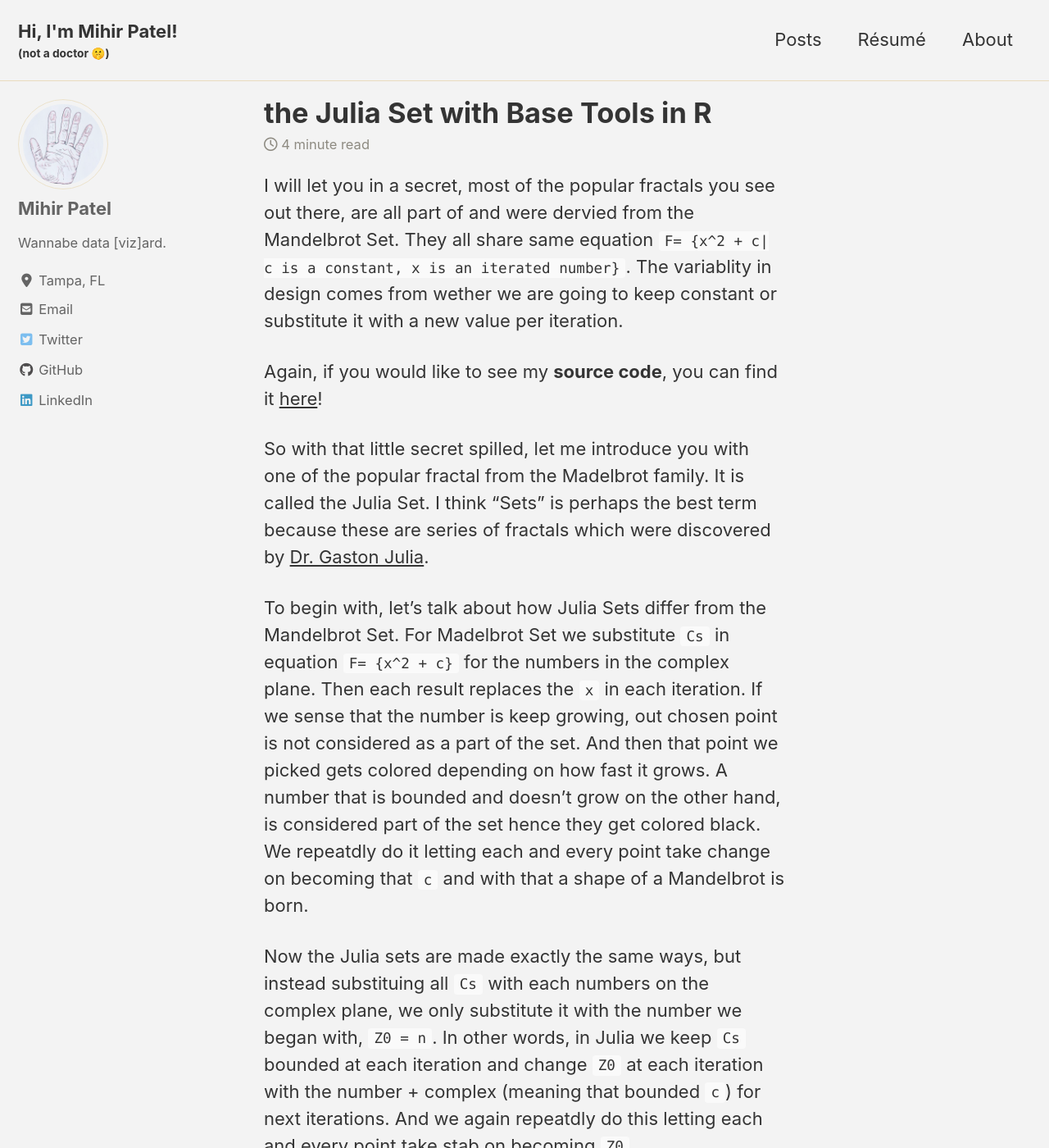
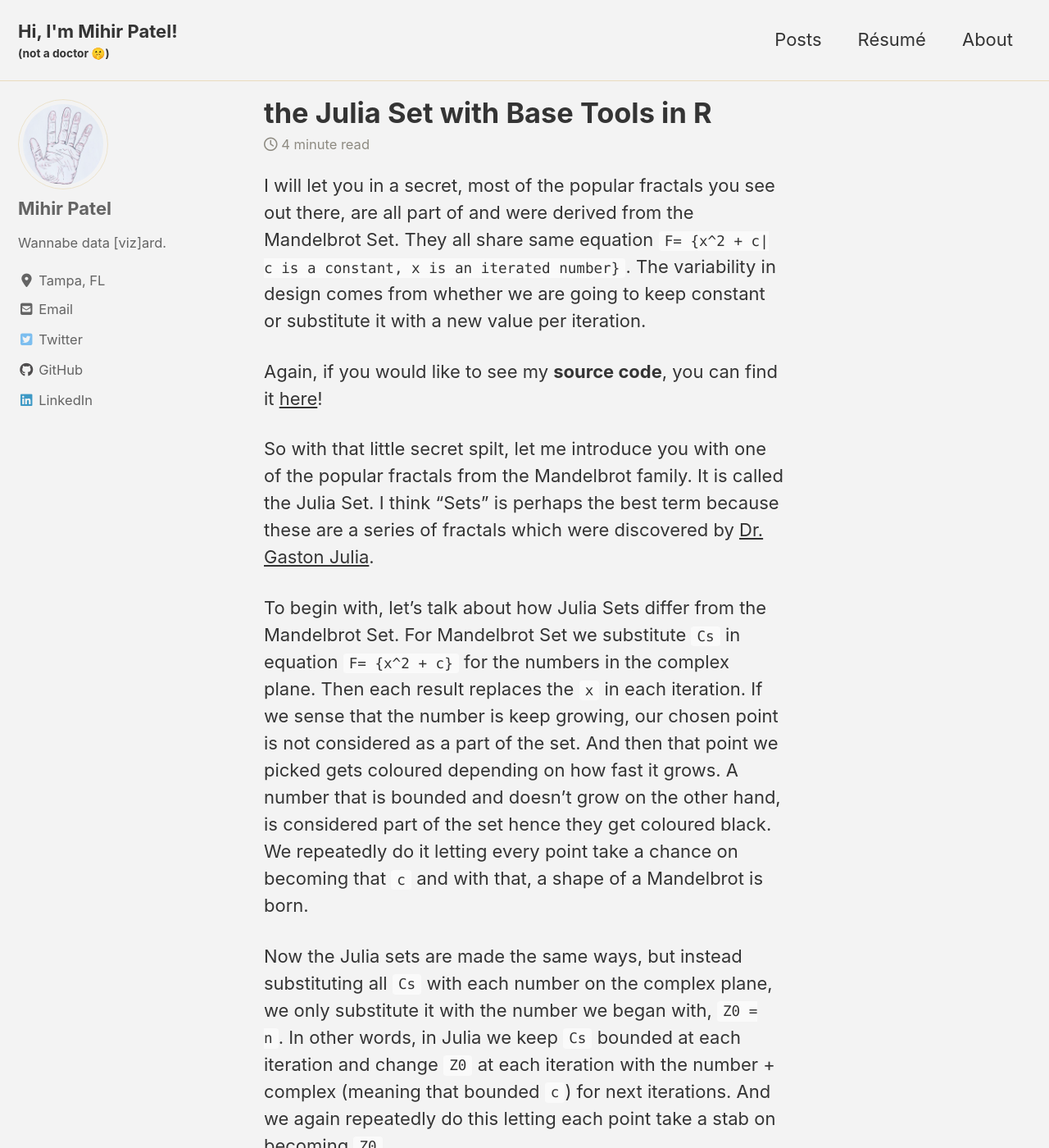
Before and after one commit to mihirp161/mihirp161.github.io, a Jekyll site: the page built from _posts/2020-02-08-julia.md, in a window 1280 px wide and 1400 px high. Shown: the whole window at 82% size. Built offline with Jekyll 4.4.1, drawn with Linux system fonts in a browser that asks for light colours; cached includes are drawn as plain includes; nearby versions of some CDN libraries; some of the changed text lies outside the part shown.

Commit message:
Update 2020-02-08-julia.md

````diff
--- a/_posts/2020-02-08-julia.md
+++ b/_posts/2020-02-08-julia.md
@@ -6,16 +6,15 @@ header:
 excerpt: "Complex Numbers, Linear Algebra, Julia Set, Fractal"
 mathjax: "true"
 ---
-I will let you in a secret, most of the popular fractals you see out there, are all part of and were dervied from the Mandelbrot Set. They all share same equation `F= {x^2 + c| c is a constant, x is an iterated number}`. The variablity in design comes from wether we are going to keep constant or substitute it with a new value per iteration.
+I will let you in a secret, most of the popular fractals you see out there, are all part of and were derived from the Mandelbrot Set. They all share same equation `F= {x^2 + c| c is a constant, x is an iterated number}`. The variability in design comes from whether we are going to keep constant or substitute it with a new value per iteration.
 
 Again, if you would like to see my **source code**, you can find it [here](https://github.com/ToadHanks/julia_fractal_R)!
 
-So with that little secret spilled, let me introduce you with one of the popular fractal from the Madelbrot family. It is called the Julia Set. I think "Sets" is perhaps the best term because these are series of fractals which were discovered by [Dr. Gaston Julia](https://en.wikipedia.org/wiki/Gaston_Julia).
+So with that little secret spilt, let me introduce you with one of the popular fractals from the Mandelbrot family. It is called the Julia Set. I think "Sets" is perhaps the best term because these are a series of fractals which were discovered by [Dr. Gaston Julia](https://en.wikipedia.org/wiki/Gaston_Julia).
 
-To begin with, let's talk about how Julia Sets differ from the Mandelbrot Set. For Madelbrot Set we substitute `Cs` in equation `F= {x^2 + c}` for the numbers in the complex plane. Then each result replaces the `x` in each iteration. If we sense that the number is keep growing, out chosen point is not considered as a part of the set. And then that point we picked gets colored depending on
-how fast it grows. A number that is bounded and doesn't grow on the other hand, is considered part of the set hence they get colored black. We repeatdly do it letting each and every point take change on becoming that `c` and with that a shape of a Mandelbrot is born.
+To begin with, let's talk about how Julia Sets differ from the Mandelbrot Set. For Mandelbrot Set we substitute `Cs` in equation `F= {x^2 + c}` for the numbers in the complex plane. Then each result replaces the `x` in each iteration. If we sense that the number is keep growing, our chosen point is not considered as a part of the set. And then that point we picked gets coloured depending on how fast it grows. A number that is bounded and doesn't grow on the other hand, is considered part of the set hence they get coloured black. We repeatedly do it letting every point take a chance on becoming that `c` and with that, a shape of a Mandelbrot is born.
 
-Now the Julia sets are made exactly the same ways, but instead substituing all `Cs` with each numbers on the complex plane, we only substitute it with the number we began with, `Z0 = n`. In other words, in Julia we keep `Cs` bounded at each iteration and change `Z0` at each iteration with the number + complex (meaning that bounded `c`) for next iterations. And we again repeatdly do this letting each and every point take stab on becoming `Z0`.
+Now the Julia sets are made the same ways, but instead substituting all `Cs` with each number on the complex plane, we only substitute it with the number we began with, `Z0 = n`. In other words, in Julia we keep `Cs` bounded at each iteration and change `Z0` at each iteration with the number + complex (meaning that bounded `c`) for next iterations. And we again repeatedly do this letting each point take a stab on becoming `Z0`.
 
 See through my R code here-
 
@@ -44,7 +43,6 @@ for(x in steps) {
 
       #This distance limit specific
       while(n < max_iteration & distance<4) {
-
         newx <- x1^2 - y1^2 + a
         newy <- 2 * x1 * y1 + b
         distance <- newx^2 + newy^2
@@ -68,20 +66,18 @@ for(x in steps) {
   }
 }
 
-#....other code
+# plot() codes....
 ```
 
-As a result we get this with the constant `Zn= x^2 +(-0.4+(-0.6i))` -
+As a result, we get something like below with the constant `Zn= x^2 +(-0.4+(-0.6i))` -
 
    <img src="{{ site.url }}{{ site.baseurl }}/images/julia/Julia_unoptimized.png" alt="">
 
-Great thing about Julia Set fractal is that, it varies based on different values of `Cs`. For example take a look at these-
-
-If I pick `Zn= x^2 +(0+0.8i)`, then the result is this-
+The great thing about Julia Set fractal is that it varies based on different values of `Cs`. For example, take a look at these; if I pick `Zn= x^2 +(0+0.8i)`, then the result is this-
 
    <img src="{{ site.url }}{{ site.baseurl }}/images/julia/Julia_unoptimized_2.png" alt="">
 
-Similarly, if I pick `Zn= x^2 +(-0.34+ (-0.9i))` we would get something like this-
+Similarly, if I pick `Zn= x^2 +(-0.34+ (-0.9i))`, we would get something like this-
 
    <img src="{{ site.url }}{{ site.baseurl }}/images/julia/Julia_unoptimized_3.png" alt="">
 
@@ -89,13 +85,13 @@ And last but not the least, this is the result for `Zn= x^2 +(0.355+ 0.355i)` -
 
    <img src="{{ site.url }}{{ site.baseurl }}/images/julia/Julia_unoptimized_4.png" alt="">
 
-So, with all these variationa we can see that by choosing different values of `c`, vast varieties of fractals can be made. And everyone of these fractal is considered to be a Julia Set. More on, how does the Julia Sets relate to Mandelbrot Set? If you've read my [post on the Madelbrot Set](https://toadhanks.github.io/mandelbrot/), you would see that  each end points of black region is a different value of `c` and essentially, that means that we can take those different end points and use them to generate a new Julia Set.
+So, with all these variations we can see that by choosing different values of `c`, vast varieties of fractals can be made. And every one of these fractals is considered to be a Julia Set. More on, how does the Julia Sets relate to Mandelbrot Set? If you've read my [post on the Mandelbrot Set](https://toadhanks.github.io/mandelbrot/), you would see that each endpoint of black region is a different value of `c` and essentially, that means that we can take those different endpoints and use them to generate a new Julia Set.
 
-What I am trying to say is, the very shape (and EVERY shape) of Julia set is depicted in the Mandelbrot Set in some ways in Mandelbrot's end point. Both are part of same family, and Julia sets are inter-related to Mandelbrot Set even though they both look different. Metaphorically, this phenomena is akin to nature of the reality....maybe things are more interconnected than they may appear to be, smaller things being intertwined what fundamentally exists as a larger hole.
+What I am trying to say is, the very shape (and EVERY shape) of Julia set is depicted in the Mandelbrot Set in some ways in Mandelbrot's endpoint. Both are part of the same family, and Julia sets are inter-related to Mandelbrot Set even though they both look different. Metaphorically, this phenomena is akin to nature of the reality....maybe things are more interconnected than they may appear to be, smaller things being intertwined what fundamentally exists as a larger hole.
 
-That's all for this post, and for the visual people who want to see how Julia gets form around Mandelbrot, please checkout the link [here](http://www.malinc.se/m/JuliaSets.php).
+That's all for this post, and for the visual people who want to see how Julia gets form around Mandelbrot, please check out the link [here](http://www.malinc.se/m/JuliaSets.php).
 
-And if you want to learn/explore more about this fractal or other fractals in this set, please go [here](http://paulbourke.net/fractals/juliaset/). This site in particular has pretty much all of the fractals from this set. And obviously they all look better than what I have done. Nonetheless, pretty happy with my result too.
+And if you want to learn/explore more about this fractal or other fractals in this set, please go [here](http://paulbourke.net/fractals/juliaset/). This site, in particular, has pretty much all of the fractals from this set. And obviously, they all look better than what I have done. Nonetheless, pretty happy with my result too.
 
 **NOTE**: Thank you very much for reading! If you discover any mistakes or want to offer any feedback, please feel free to email me.
 {: .notice--success}
````
Also changed, not shown: other parts of _posts/2020-02-08-julia.md (+1 -1 lines).
